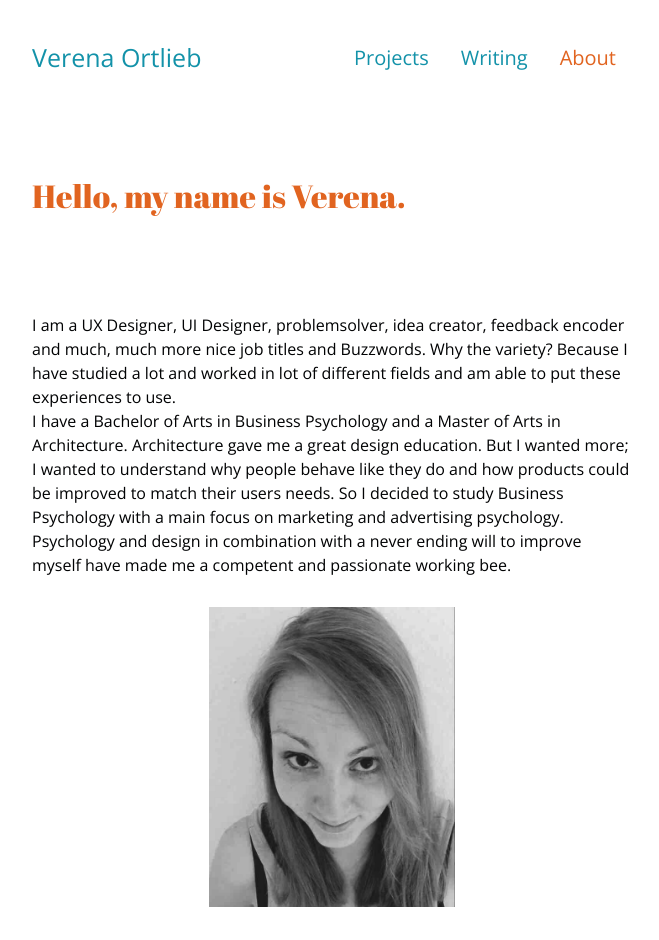
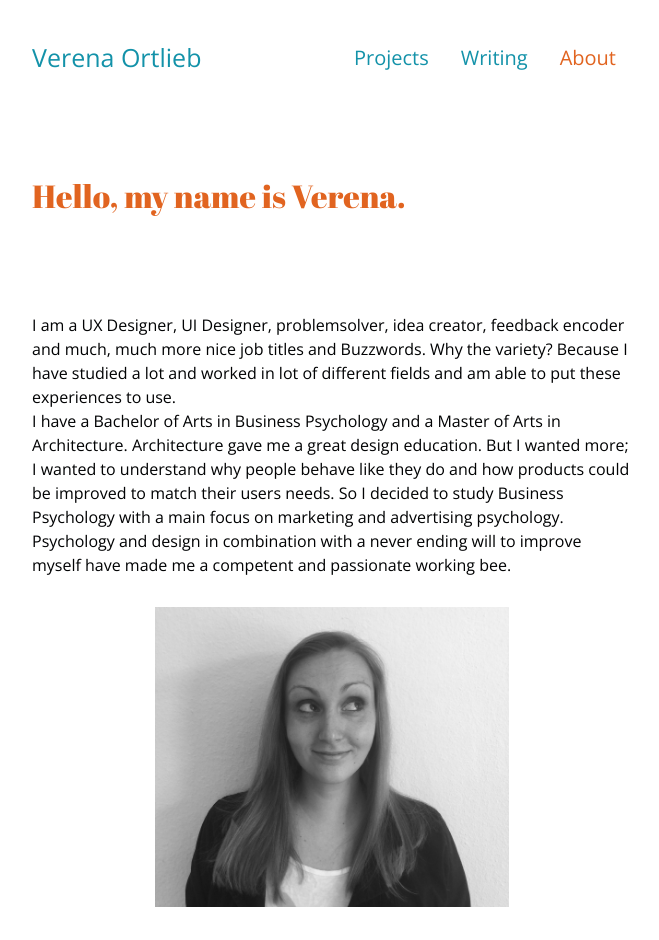
Before and after one commit to Verena-von-O/verena-von-o.github.io, a Jekyll site: the page built from about.html, in a window 1280 px wide. Shown: the top 940 px of the page, without its empty margins (308-967 px from the left). Built offline with Jekyll 4.4.1, drawn with Linux system fonts in a browser that asks for light colours.

Commit message:
Change image me

```diff
--- a/about.html
+++ b/about.html
@@ -10,7 +10,7 @@ layout: page
 		Psychology and design in combination with a never ending will to improve myself have made me a competent and passionate working bee.
 		 </p>
 		<div class="box-about-img">
-			<img src="img/me.png" alt="Me">
+			<img src="img/me.jpg" alt="Me">
 		</div>
 		<p>Currently I am based in Stuttgart, Germany, but love to travel the world. Starting summer 2016, me and <a href="http://www.florianbuerger.com">my husband</a> are going to start our next adventure. After selling almost all our stuff we start to travel the world while working on projects for different clients but also on some ideas of our own.</p>
 		<div class="box-about-img">
```
Also changed, not shown: img/me.jpg (added), img/me.png (deleted).
